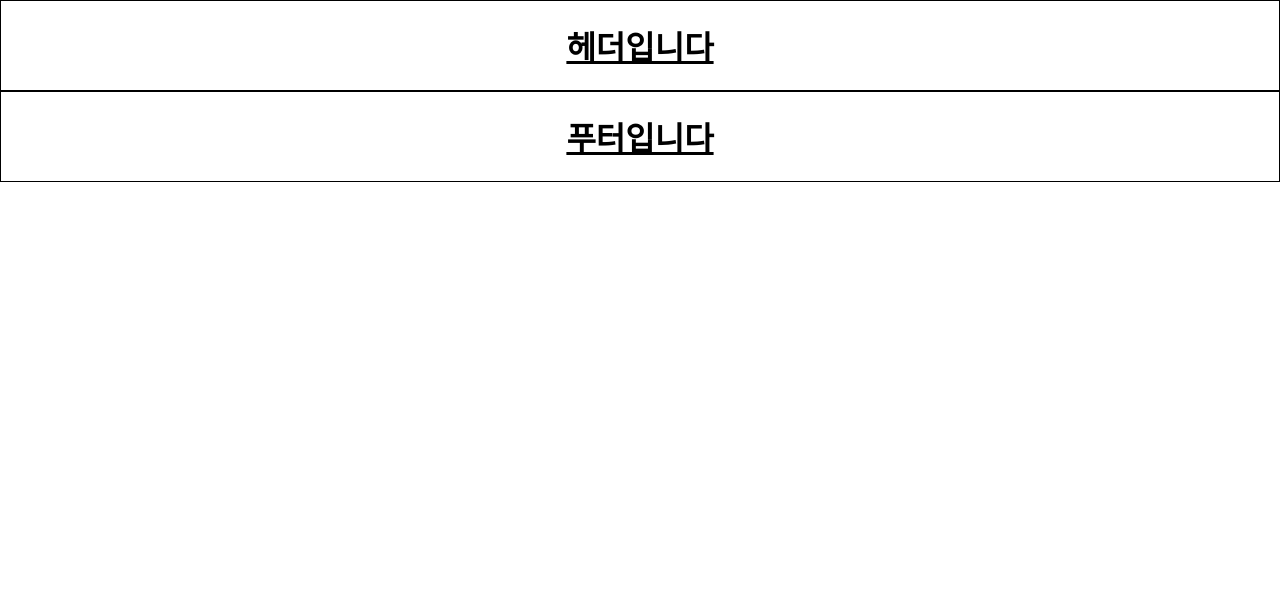
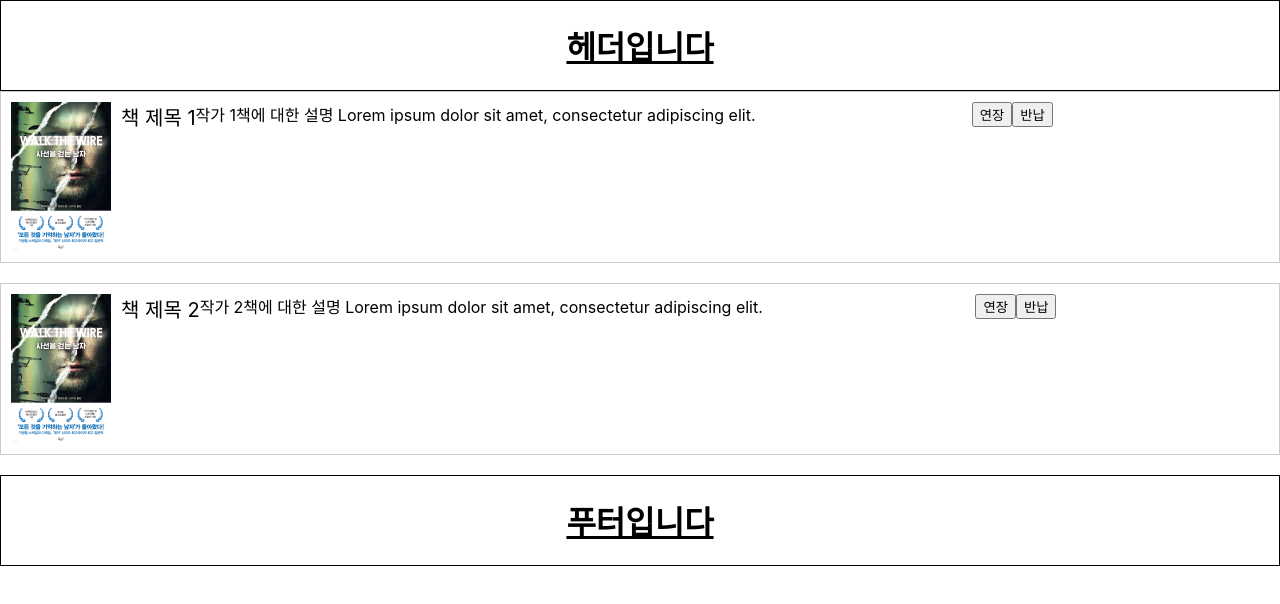
Before and after one commit to yoojaehuek/Library-ec2, a React (Create React App) app in the folder client/: page /rentalmanage in a window 1280 px wide. Before the commit this address had no page. Shown: the top 604 px of the page. Built offline with nearby package versions, Linux system fonts and the light colour scheme.

Commit message:
rentalmanage

```diff
--- a/client/src/App.js
+++ b/client/src/App.js
@@ -3,7 +3,8 @@ import { Routes, Route } from 'react-router-dom';
 import Main from './pages/Main/Main.js';
 import Test from './pages/Test/Test.js';
 import Header from './components/Header/Header.js';
-import Footer from './components/Footer/Footer.js'
+import Footer from './components/Footer/Footer.js';
+import RentalManage from './pages/rentalmanage/rentalmanage.js'
 
 
 function App() {
@@ -13,6 +14,7 @@ function App() {
       <Routes>
         <Route path='/' element={<Main></Main>}></Route>
         <Route path='/test' element={<Test></Test>}></Route>
+        <Route path='/rentalmanage' element={<RentalManage></RentalManage>}></Route>
       </Routes>
       <Footer />
     </div>
--- /dev/null
+++ b/client/src/pages/rentalmanage/rentalmanage.js
@@ -0,0 +1,61 @@
+import React, { useState } from 'react';
+import './rentalmanage.scss'
+
+const Book = ({ book, onExtension, onReturn }) => {
+  return (
+    <div className="book_container">
+      <div className="book_details">
+        <img src={book.coverImage} alt="Book Cover" className="book_image" />
+        <div className="book_title">{book.title}</div>
+        <div className="book_author">{book.author}</div>
+        <div className="book_description">{book.description}</div>
+        <div className="button_container">
+          <button className="button_extension" onClick={() => onExtension(book.id)}>
+            연장
+          </button>
+          <button className="button_return" onClick={() => onReturn(book.id)}>
+            반납
+          </button>
+        </div>
+      </div>
+    </div>
+  );
+};
+
+const LibraryPage = () => {
+  const [books, setBooks] = useState([
+    {
+      id: 1,
+      title: '책 제목 1',
+      author: '작가 1',
+      description: '책에 대한 설명 Lorem ipsum dolor sit amet, consectetur adipiscing elit.',
+      coverImage: '/images/book1.jpg',
+    },
+    {
+      id: 2,
+      title: '책 제목 2',
+      author: '작가 2',
+      description: '책에 대한 설명 Lorem ipsum dolor sit amet, consectetur adipiscing elit.',
+      coverImage: '/images/book1.jpg',
+    },
+    // Add more books as needed
+  ]);
+
+  const handleExtension = (bookId) => {
+    console.log(`Book ${bookId} extensioned`);
+  };
+
+  const handleReturn = (bookId) => {
+    console.log(`Book ${bookId} returned`);
+  };
+
+  return (
+    <div>
+      {books.map((book) => (
+        <Book key={book.id} book={book} onRent={handleExtension} onReturn={handleReturn} />
+      ))}
+    </div>
+  );
+};
+
+export default LibraryPage;
--- /dev/null
+++ b/client/src/pages/rentalmanage/rentalmanage.scss
@@ -0,0 +1,35 @@
+/* 예제 스타일 - 실제로 사용하는 프로젝트에 맞게 조절하세요. */
+.book_container {
+  display: flex;
+  margin-bottom: 20px;
+  border: 1px solid #ccc;
+  padding: 10px;
+  position: relative;
+  white-space: pre-wrap;
+  .book_details {
+    flex: 1;
+    position: relative;
+    .book_image {
+      width: 100px; /* 조절할 가로 크기 */
+      height: 150px; /* 조절할 세로 크기 */
+      margin-right: 10px;
+      position: relative;
+      float: left;
+    }
+    .book_title{
+      font-size: 20px;
+      float: left;
+    }
+    .book_author{
+      float: left;
+    }
+    .book_description{
+      float: left;
+    }
+    .button-container{
+      .button-extension{
+        padding: 10px;
+      }
+    }
+  }
+}
```
Also changed, not shown: client/public/images/book1.jpg (added).
